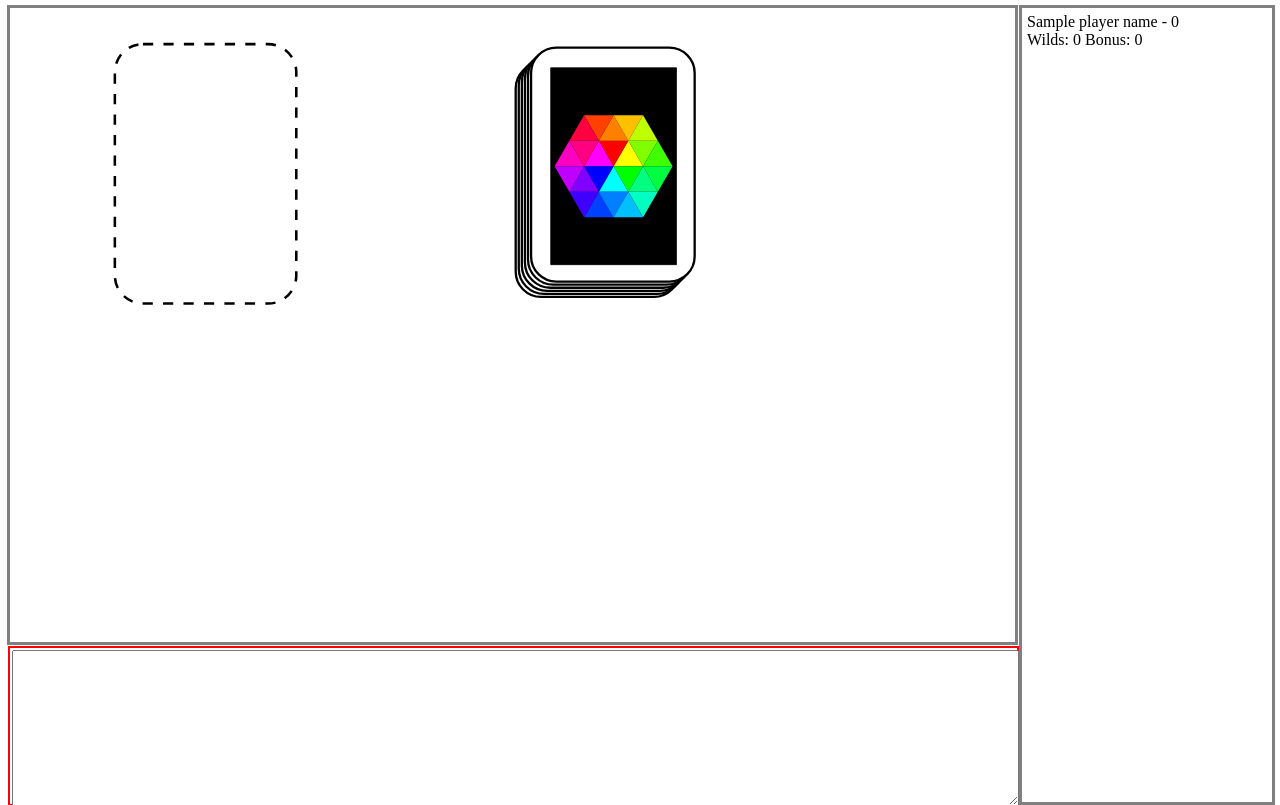
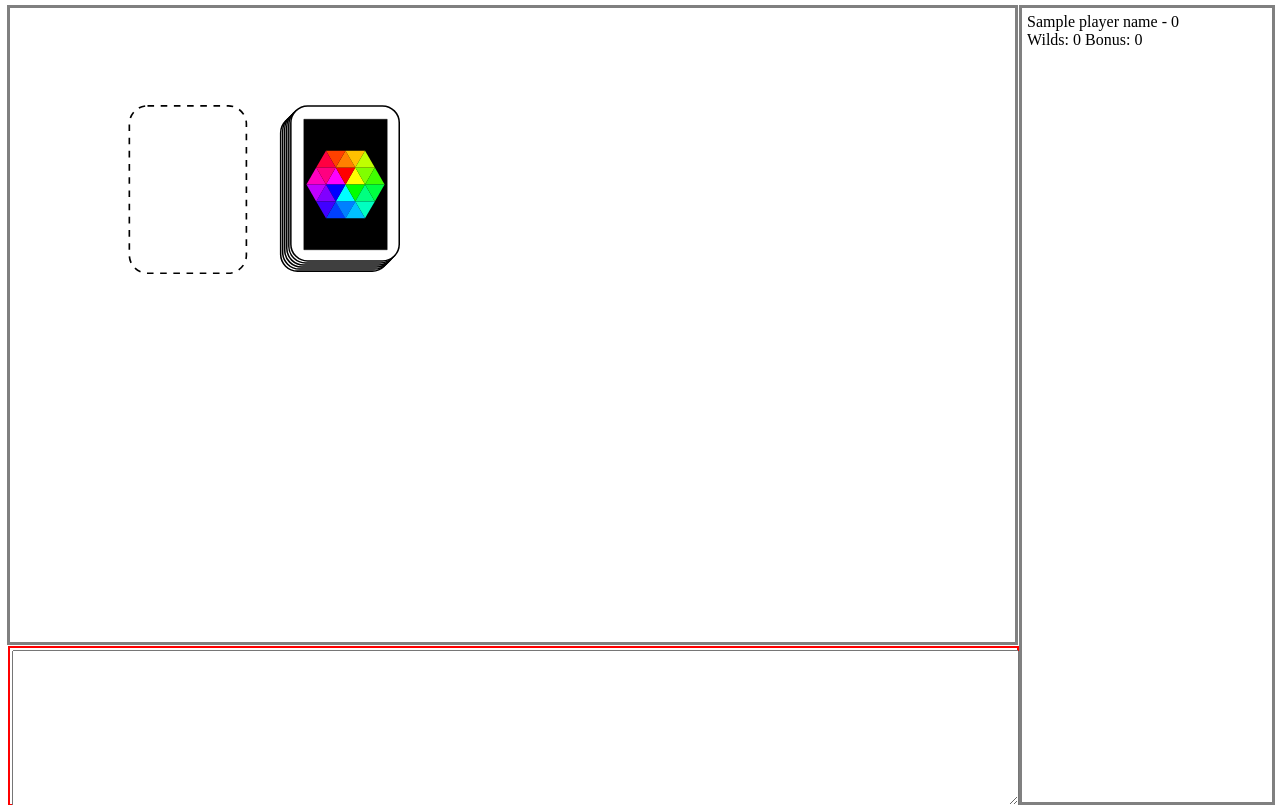
Before and after one commit to cheesinglee/chromakin, a Django app: template templates/game.html in a window 1280 px wide. Shown: the top 805 px of the page. Run offline with Django 3.2, Linux system fonts and the light colour scheme; the template is opened without the code that fills it: most values are stand-ins (such as "Sample title", 1, 10 or a date in 2020).

Commit message:
Layout changes
display:table layout strategy doesn't seem to work in anything
besides Chromium, so changed to min-width.

pile containers changed from spans to divs

Signed-off-by: Chee Sing Lee <cheesinglee@gmail.com>

```diff
--- a/templates/chromakin.css
+++ b/templates/chromakin.css
@@ -27,24 +27,28 @@ body{
     top:5%;
     width:80%;
     height:70%;
-    display:table;
     left:10%
 }
 
-#pilecontainer>span{
-    display:table-cell;
-    position:relative
+#pilecontainer>div{
+    float:left;
+    height:100%;
+    min-width: 15%;
+    max-width: 25%;
+    position:relative;
+    margin:1em;
 }
 
-object{
-    left:0%;
+.first_card, .second_card, .third_card, .pile, .deck{
+    visibility: hidden;
+    height: 60%;
+    width:100%;
     position: absolute;
-    height:60%
+    left:0% ;
 }
 
-.first_card, .second_card, .third_card{
-/*    display: none*/
-    visibility: hidden;
+.deck, .pile{
+    visibility: visible;
 }
 
 .first_card{
@@ -71,19 +75,19 @@ object{
     box-sizing: border-box;
     -moz-box-sizing: border-box ;
     -webkit-box-sizing: border-box;
-    display:table
 }
 
 .playerbox{
     width:100%;
-    display:table-row
+    min-height:20%;
+    display:inline-block
 }
 
 .playerbox>div{
     float:left;
-    height:20%;
-    width:10%;
-    margin:1%;
+    height:2.4em;
+    width:1.5em;
+    margin:0.1em;
 }
 
 .playerbox>div.pink{
--- a/templates/chromakin.js
+++ b/templates/chromakin.js
@@ -31,7 +31,7 @@ function pollGame(){
 function animateAction(action,piles){
     action_type = action[1]
     pile_idx = action[2]
-    pile_obj = $('#pilecontainer span').eq(pile_idx)
+    pile_obj = $('#pilecontainer div').eq(pile_idx)
     if (action_type == 'take'){
         console.log('taking pile '+pile_idx)
         pile_obj.find('.first_card, .second_card, .third_card')
@@ -40,7 +40,7 @@ function animateAction(action,piles){
     else if (action_type == 'draw'){
         // compose the selector for the new card
         card_idx = piles[pile_idx].length
-        selector_template = "#pilecontainer span:eq(X) object:eq(Y)"
+        selector_template = "#pilecontainer div:eq(X) object:eq(Y)"
         selector = selector_template.replace('X',String(pile_idx)) ;
         selector = selector.replace('Y',card_idx)
 
@@ -62,11 +62,11 @@ function animateAction(action,piles){
             $(selector)[0].getSVGDocument()
                 .getElementById('single_gradient')
                 .getElementsByTagName("stop")[0]
-                .style['stop-color']=color_values['bonus']
+                .style['stopColor']=color_values['bonus']
             $(selector)[0].getSVGDocument()
                 .getElementById('single_gradient')
                 .getElementsByTagName("stop")[1]
-                .style['stop-color']=color_values['bonus']
+                .style['stopColor']=color_values['bonus']
             $(selector)[0].getSVGDocument()
                 .getElementById('bonus_text')
                 .style['visibility'] = 'visible'
@@ -78,11 +78,11 @@ function animateAction(action,piles){
             $(selector)[0].getSVGDocument()
                 .getElementById('single_gradient')
                 .getElementsByTagName("stop")[0]
-                .style['stop-color']=color_values[color]
+                .style['stopColor']=color_values[color]
             $(selector)[0].getSVGDocument()
                 .getElementById('single_gradient')
                 .getElementsByTagName("stop")[1]
-                .style['stop-color']=color_values[color]
+                .style['stopColor']=color_values[color]
             $(selector)[0].getSVGDocument()
                 .getElementById('bonus_text')
                 .style['visibility'] = 'hidden'
@@ -96,6 +96,8 @@ function sortCards(cards){
     // are converted to generic JS Objects when passed from Django
     // this function creates a list of colors ordered from most cards
     // to least
+
+    // TODO: order of colors with the same counts is not consistent
 
     list = []
     for (c in cards){
--- a/templates/game.html
+++ b/templates/game.html
@@ -6,16 +6,16 @@
 <div id="gamecontainer">
     <div id="pilecontainer">
     {% for i in state.piles|length|get_range %}
-    <span>
+    <div>
     <object class="pile" data="{{ STATIC_URL }}img/empty_pile.svg"></object>
     <object class="first_card" data="{{ STATIC_URL }}img/card.svg" type="image/svg+xml"></object>
     <object class="second_card" data="{{ STATIC_URL }}img/card.svg" type="image/svg+xml"></object>
     <object class="third_card" data="{{ STATIC_URL }}img/card.svg" type="image/svg+xml"></object>
-    </span>
+    </div>
     {% endfor %}
-    <span>
+    <div>
         <object class="deck" data="{{ STATIC_URL }}img/deck.svg"></object>
-    </span>
+    </div>
     </div>
 </div>
 <div id="playercontainer">
```
